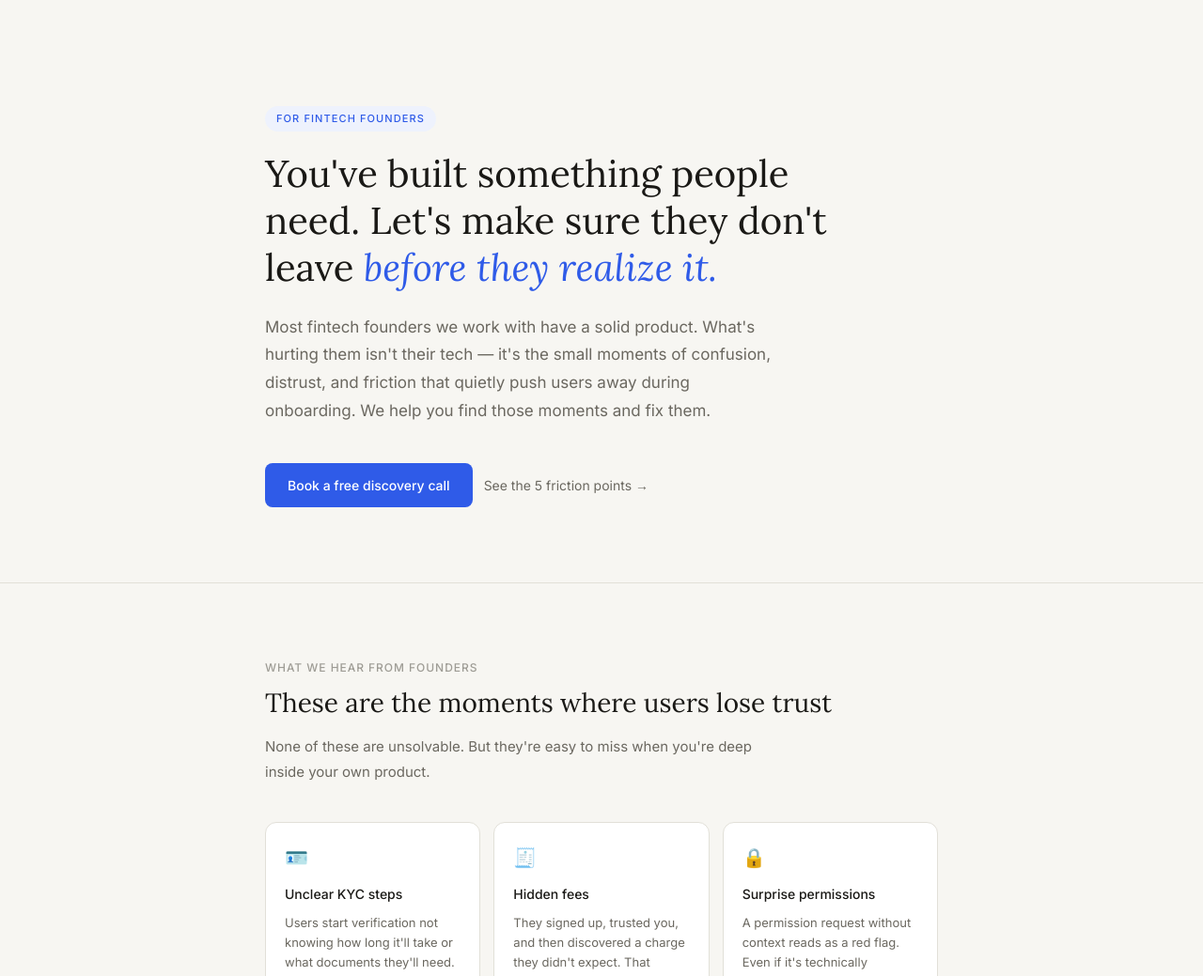
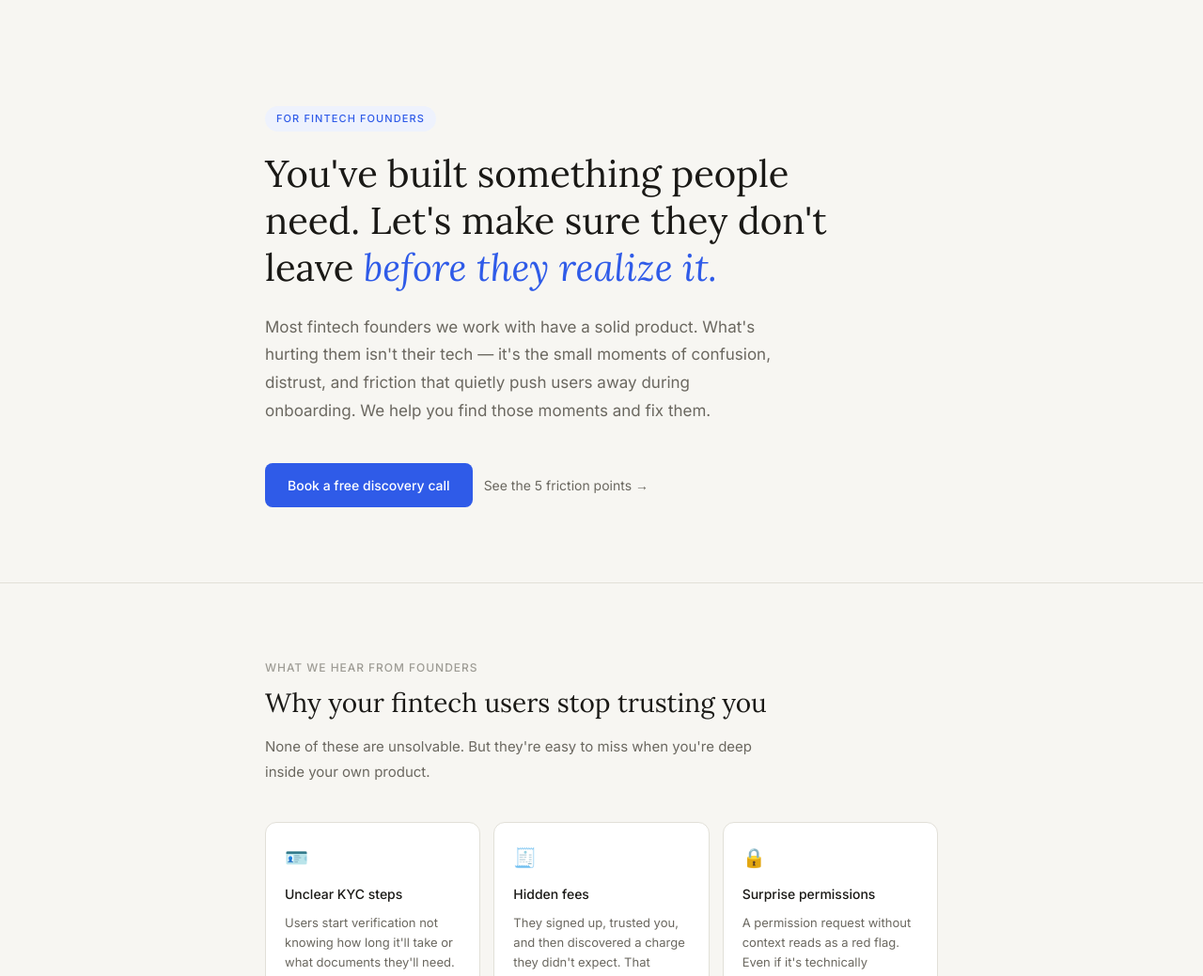
Before and after one commit to batudogan/batudogan.github.io, a plain HTML site: page index.html in a window 1280 px wide. Shown: the part 61-1100 px from the top of the page at 94% size. Drawn offline with Linux system fonts and the light colour scheme.

Commit message:
Update pain section headline

```diff
--- a/index.html
+++ b/index.html
@@ -459,7 +459,7 @@
   <section id="pain">
     <div class="container">
       <div class="section-label">What we hear from founders</div>
-      <h2 class="section-heading">These are the moments where users lose trust</h2>
+      <h2 class="section-heading">Why your fintech users stop trusting you</h2>
       <p class="section-sub">None of these are unsolvable. But they're easy to miss when you're deep inside your own product.</p>
       <div class="pain-grid">
         <div class="pain-card">
```
